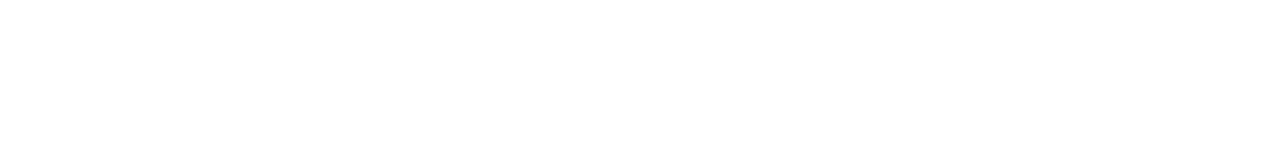
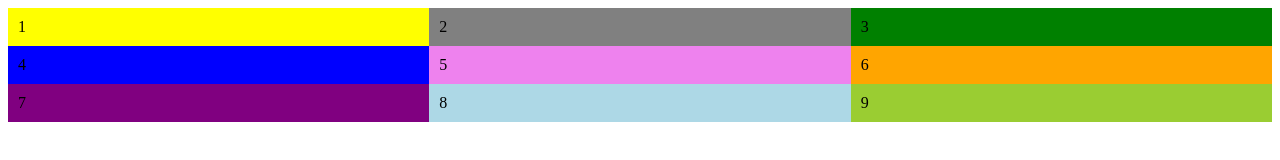
Before and after one commit to acciojob/Replit-Asian-Paints-Datta-070, a website: page main.html in a window 1280 px wide. Drawn offline with Linux system fonts and the light colour scheme.

Commit message:
created a submission

```diff
--- a/main.html
+++ b/main.html
@@ -10,7 +10,17 @@
 	<!-- the entire body must be written by student -->
     <script type="text/javascript" src="./script.js">
 </script>
-
+<div class="container">
+		<div id="d1">1</div>
+		<div id="d2">2</div>
+		<div id="d3">3</div>
+		<div id="d4">4</div>
+		<div id="d5">5</div>
+		<div id="d6">6</div>
+		<div id="d7">7</div>
+		<div id="d8">8</div>
+		<div id="d9">9</div>
+	</div>
 </body>
 
 </html>
--- a/styles.css
+++ b/styles.css
@@ -1 +1,35 @@
 /*  your css code here. If applicable */
+.container div{
+	padding: 10px;
+}
+.container #d1{
+	background-color:yellow;
+}
+#d2{
+	background-color:gray;
+}
+#d3{
+	background-color:green;
+}
+#d4{
+	background-color:blue;
+}
+#d5{
+	background-color:violet;
+}
+#d6{
+	background-color:orange;
+}
+#d7{
+	background-color:purple;
+}
+#d8{
+	background-color:lightblue;
+}
+#d9{
+	background-color:yellowgreen;
+}
+.container{
+	display: grid;
+	grid-template-columns: auto auto auto;
+}
```
